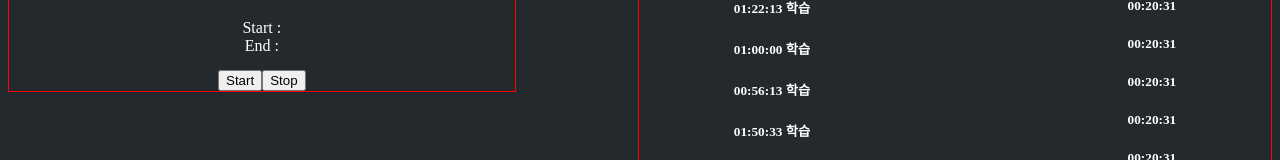
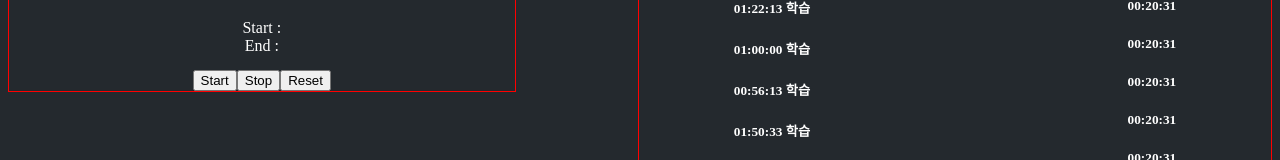
Before and after one commit to dc7303/studyChecker, a React (Create React App) app: page / in a window 1280 px wide. Shown: the part 343-503 px from the top of the page. Built offline with nearby package versions, Linux system fonts and the light colour scheme.

Commit message:
start, stop, reset confirm api lib 적용해서 render완료. DB Handler 필요.

```diff
--- a/src/action/actionTypes.js
+++ b/src/action/actionTypes.js
@@ -1,3 +1,4 @@
 export const CLOCK_START = 'CLOCK_START';
 export const STUDY_START = 'STUDY_START';
-export const STUDY_STOP = ' STUDY_STOP';
+export const STUDY_STOP = 'STUDY_STOP';
+export const STUDY_RESET = 'STUDY_RESET';
--- a/src/action/index.js
+++ b/src/action/index.js
@@ -17,3 +17,9 @@ export function studyStop() {
     type: types.STUDY_STOP
   };
 }
+
+export function studyReset() {
+  return {
+    type: types.STUDY_RESET
+  };
+}
--- a/src/component/counter.js
+++ b/src/component/counter.js
@@ -26,6 +26,7 @@ class Counter extends Component {
           endTime={this.props.endTime}
           studyStart={this.props.studyStart}
           studyStop={this.props.studyStop}
+          studyReset={this.props.studyReset}
         />
         <TimeCheck />
       </div>
@@ -51,6 +52,9 @@ const mapDispatchToProps = dispatch => {
     },
     studyStop: () => {
       dispatch(actions.studyStop());
+    },
+    studyReset: () => {
+      dispatch(actions.studyReset());
     }
   };
 };
--- a/src/component/time/time.js
+++ b/src/component/time/time.js
@@ -12,6 +12,7 @@ const defaultProps = {
   clockHandler: defaultFuncProps('clockHandler'),
   studyStart: defaultFuncProps('studyStart'),
   studyStop: defaultFuncProps('studyStop'),
+  studyReset: defaultFuncProps('studyReset'),
   startTime: '',
   endTime: ''
 };
@@ -21,6 +22,7 @@ const propTypes = {
   clockHandler: PropTypes.func,
   studyStart: PropTypes.func,
   studyStop: PropTypes.func,
+  studyReset: PropTypes.func,
   startTime: PropTypes.string,
   endTime: PropTypes.string
 };
@@ -34,6 +36,7 @@ class Time extends Component {
     super(props);
     this.timeHandler = this.timeHandler.bind(this);
     this.confirmForAction = this.confirmForAction.bind(this);
+    this.resetHandler = this.resetHandler.bind(this);
   }
 
   timeHandler() {
@@ -95,6 +98,26 @@ class Time extends Component {
     }
   }
 
+  resetHandler() {
+    const studyReset = this.props.studyReset;
+    confirmAlert({
+      title: 'Confirm',
+      message: '초기화하시겠습니까? 초기화시 복구할 수 없습니다.',
+      buttons: [
+        {
+          label: 'Yes',
+          onClick: studyReset
+        },
+        {
+          label: 'No',
+          onClick: () => {
+            return;
+          }
+        }
+      ]
+    });
+  }
+
   render() {
     return (
       <div className="center">
@@ -115,6 +138,7 @@ class Time extends Component {
           <button id="stopBtn" onClick={this.confirmForAction}>
             Stop
           </button>
+          <button onClick={this.resetHandler}>Reset</button>
         </div>
       </div>
     );
--- a/src/reducers/timeReducer.js
+++ b/src/reducers/timeReducer.js
@@ -33,6 +33,12 @@ export default function timeReducer(state = initialState, action) {
         endTime: state.clockFormat
       };
 
+    case types.STUDY_RESET:
+      return {
+        ...state,
+        startTime: ''
+      };
+
     default:
       return state;
   }
```
